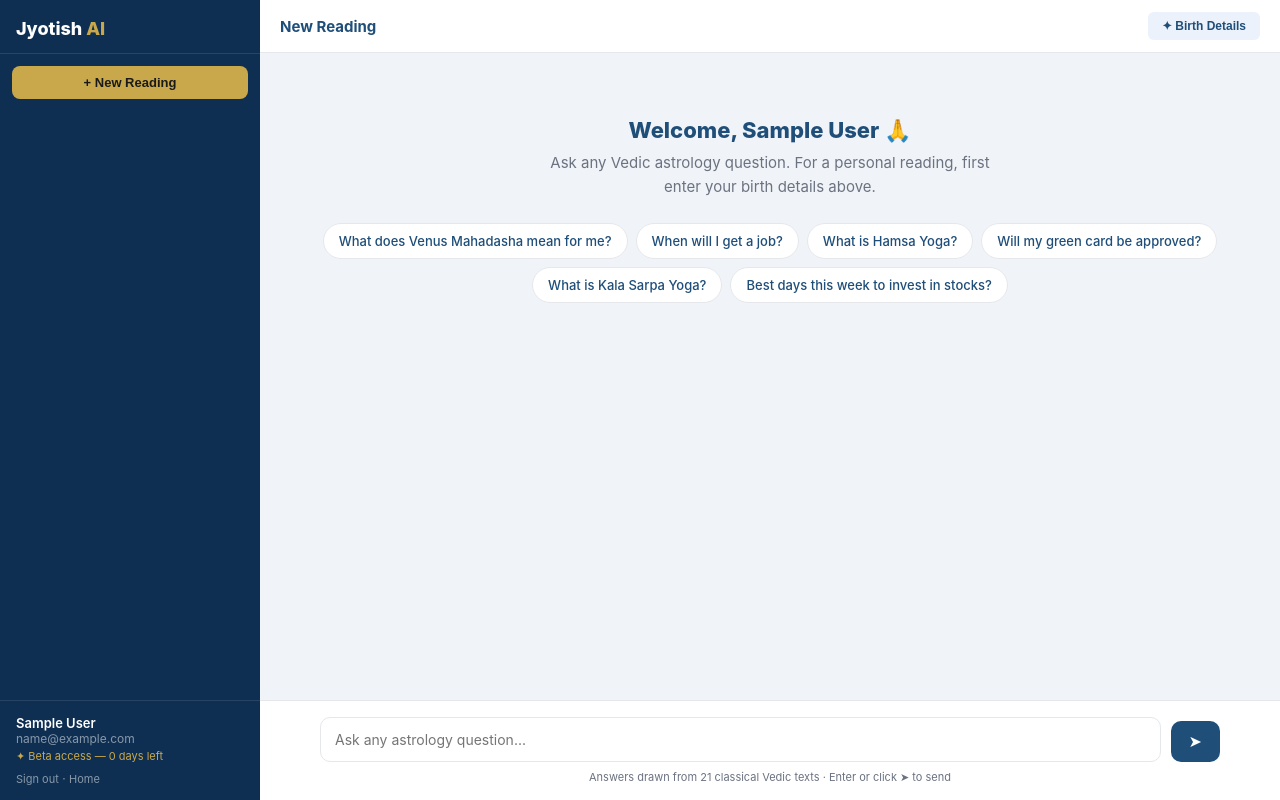
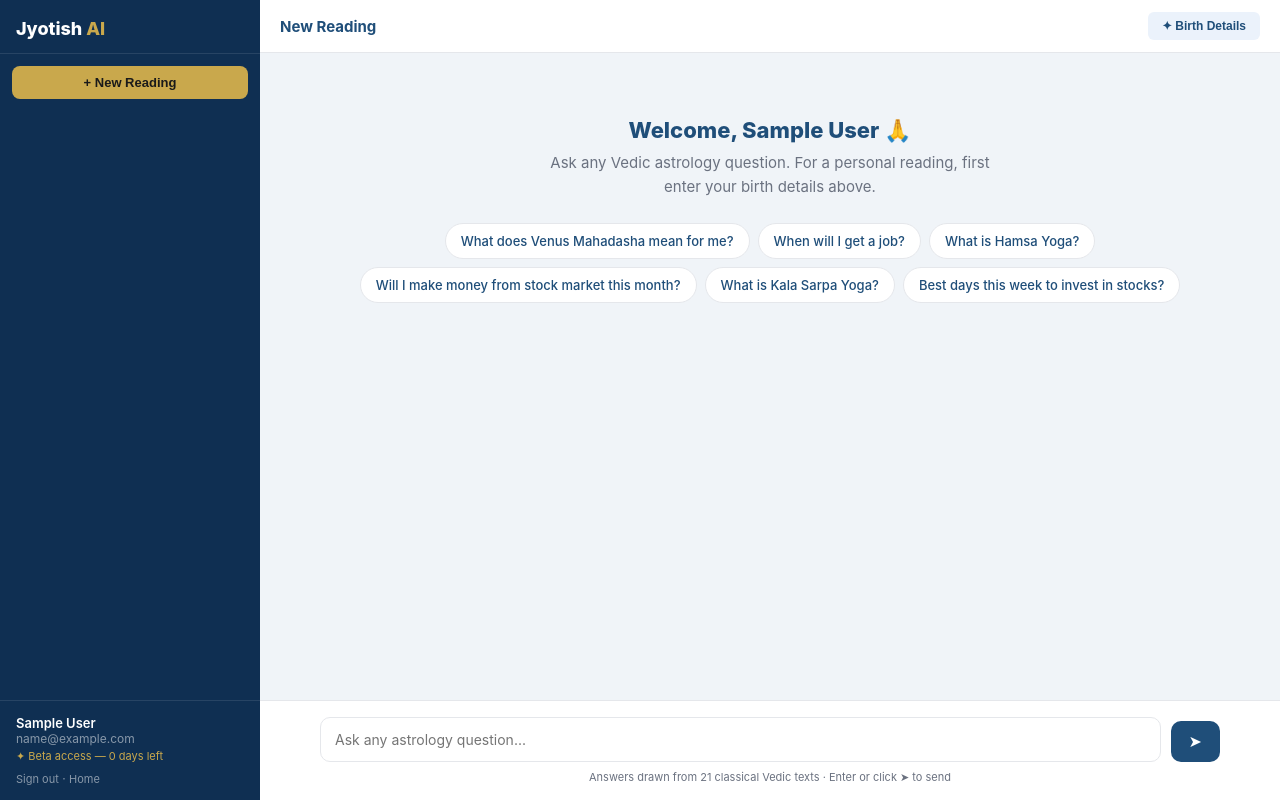
Before and after one commit to knsinvestment2022/jyotish-ai, a Flask app: page /chat in a window 1280 px wide. Run offline with Flask 3, Linux system fonts and the light colour scheme; the visitor is signed in with stand-in values (Sample User, id 1); data that the repository does not hold is empty.

Commit message:
Add files via upload

```diff
--- a/templates/chat.html
+++ b/templates/chat.html
@@ -245,7 +245,7 @@
         <div class="sample-q" onclick="sendSample(this)">What does Venus Mahadasha mean for me?</div>
         <div class="sample-q" onclick="sendSample(this)">When will I get a job?</div>
         <div class="sample-q" onclick="sendSample(this)">What is Hamsa Yoga?</div>
-        <div class="sample-q" onclick="sendSample(this)">Will my green card be approved?</div>
+        <div class="sample-q" onclick="sendSample(this)">Will I make money from stock market this month?</div>
         <div class="sample-q" onclick="sendSample(this)">What is Kala Sarpa Yoga?</div>
         <div class="sample-q" onclick="sendSample(this)">Best days this week to invest in stocks?</div>
       </div>
```
